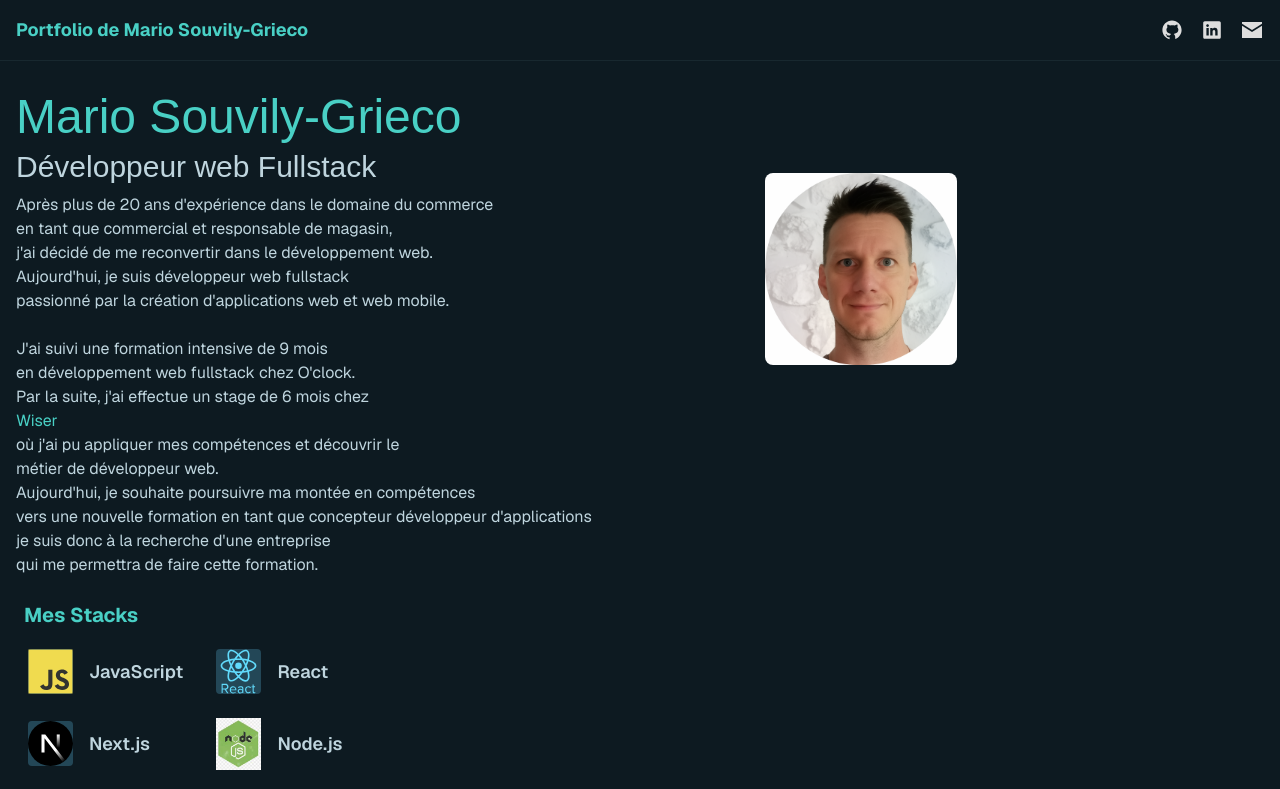
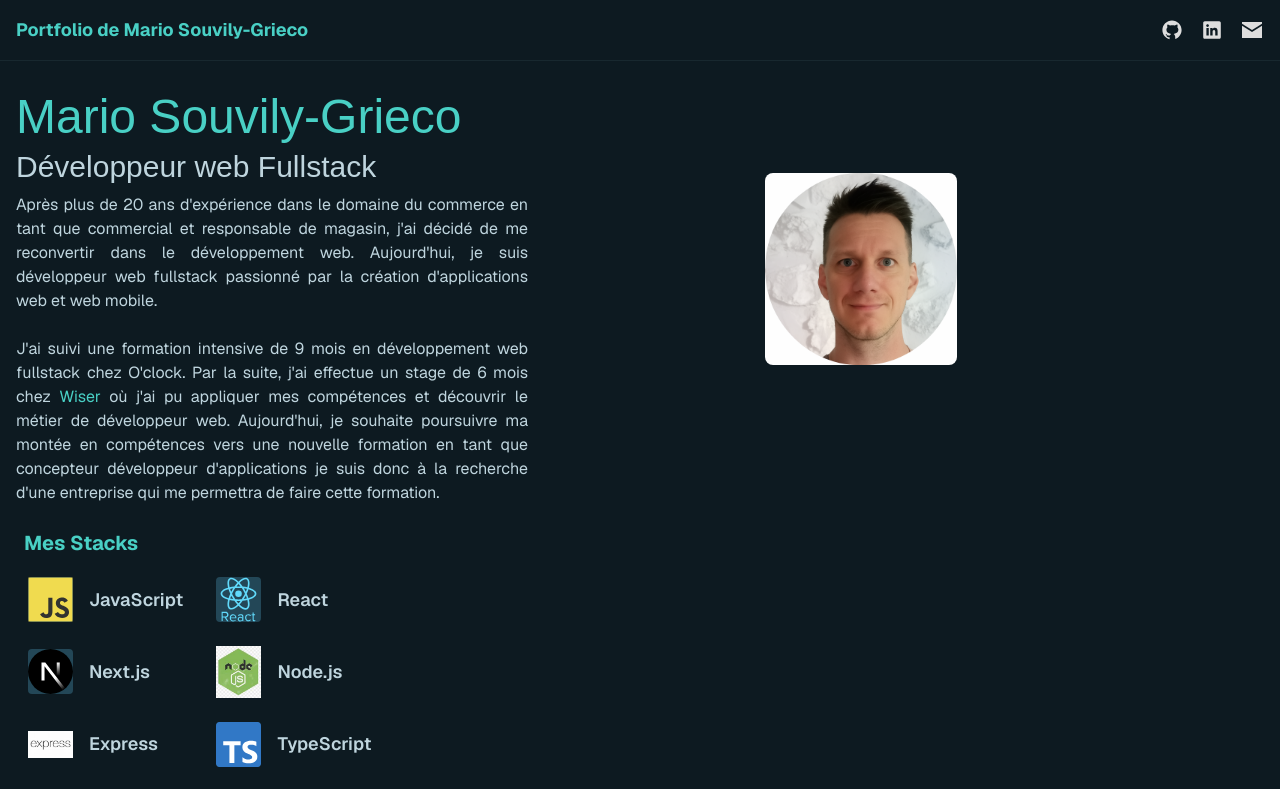
Before and after one commit to mario-souvily/portofolio2, a Next.js app: page / in a window 1280 px wide. Shown: the top 789 px of the page. Built offline with nearby package versions, Linux system fonts and the light colour scheme; a web font is replaced by a local one.

Commit message:
update text and style in hero and side project

```diff
--- a/app/components/career/Parcour.tsx
+++ b/app/components/career/Parcour.tsx
@@ -17,7 +17,7 @@ export const Parcour = (props: ParcoursProps) => {
       </span>
       <div className="flex flex-col gap-1">
         <p className="text-lg font-semibold mt-7">{props.title}</p>
-        <p className="text-sm text-muted-foreground flex flex-col gap-1">
+        <p className="text-md text-muted-foreground flex flex-col gap-1">
           <span>{props.description}</span>
           <span>{props.role}</span>
           <span>{props.date}</span>
--- a/app/components/hero.tsx
+++ b/app/components/hero.tsx
@@ -5,24 +5,24 @@ export const Hero = () => {
       <div className="flex-[3] w-full flex flex-col gap-2">
         <h2 className="font-caption text-5xl text-primary">Mario Souvily-Grieco</h2>
         <h3 className="text-3xl font-caption">Développeur web Fullstack</h3>
-        <p className="mb-4">
-          Après plus de 20 ans d'expérience dans le domaine du commerce<br />
-          en tant que commercial et responsable de magasin,<br />
-          j'ai décidé de me reconvertir dans le développement web.<br />
-          Aujourd'hui, je suis développeur web fullstack<br />
+        <p className="mb-4 max-w-lg text-justify">
+          Après plus de 20 ans d'expérience dans le domaine du commerce
+          en tant que commercial et responsable de magasin,
+          j'ai décidé de me reconvertir dans le développement web.
+          Aujourd'hui, je suis développeur web fullstack
           passionné par la création d'applications web et web mobile.
         </p>
-        <p className="mb-4">
-          J'ai suivi une formation intensive de 9 mois <br />
-          en développement web fullstack chez O'clock. <br />
-          Par la suite, j'ai effectue un stage de 6 mois chez <br />
-          <a href="https://www.wiser.com" target="_blank" className="text-primary">Wiser</a> <br />
-          où j'ai pu appliquer mes compétences et découvrir le <br />
-          métier de développeur web. <br />
-          Aujourd'hui, je souhaite poursuivre ma montée en compétences <br />
-          vers une nouvelle formation en tant que concepteur développeur d'applications <br />
-          je suis donc à la recherche d'une entreprise <br />
-          qui me permettra de faire cette formation. <br />
+        <p className="mb-4 max-w-lg text-justify">
+          J'ai suivi une formation intensive de 9 mois
+          en développement web fullstack chez O'clock.
+          Par la suite, j'ai effectue un stage de 6 mois chez
+          <a href="https://www.wiser.com" target="_blank" className="text-primary"> Wiser </a>
+          où j'ai pu appliquer mes compétences et découvrir le
+          métier de développeur web.
+          Aujourd'hui, je souhaite poursuivre ma montée en compétences
+          vers une nouvelle formation en tant que concepteur développeur d'applications
+          je suis donc à la recherche d'une entreprise
+          qui me permettra de faire cette formation.
         </p>
       </div>
       <div className="flex-[2] flex justify-center md:justify-start">
--- a/app/components/projects/SideProject.tsx
+++ b/app/components/projects/SideProject.tsx
@@ -20,7 +20,7 @@ export const SideProject = (props: SideProjectProps) => {
       </span>
       <div>
         <p className="text-lg font-semibold">{props.title}</p>
-        <p className="text-md text-muted-foreground">{props.description}</p>
+        <p className="text-md text-muted-foreground ">{props.description}</p>
         {props.stacks && (
           <div className="text-md text-muted-foreground flex flex-wrap gap-1">
             {props.stacks.map((stack, index) => (
```
